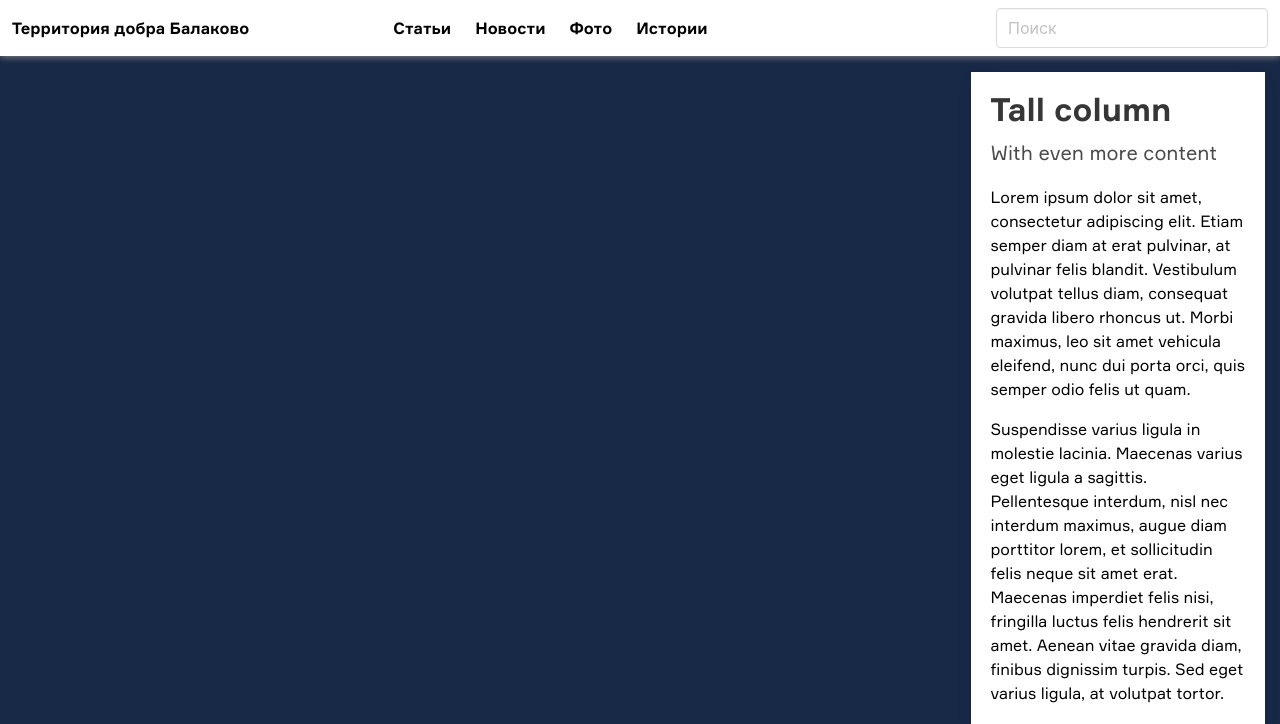
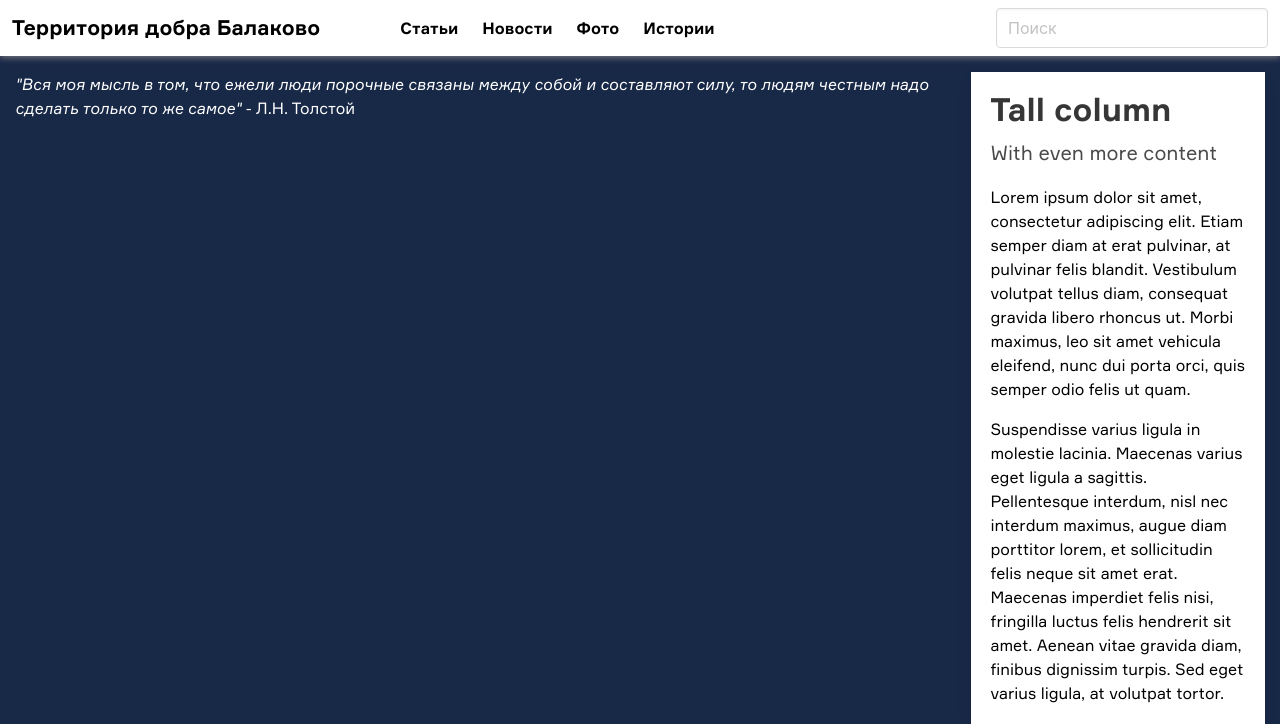
Before and after one commit to aq1/news, a Django app: page / in a window 1280 px wide. Shown: the top 724 px of the page. Run offline with Django 3.2, Linux system fonts and the light colour scheme; data that the repository does not hold is empty; some libraries are stand-ins or nearby versions.

Commit message:
Change layout

```diff
--- a/news/static/news/index.css
+++ b/news/static/news/index.css
@@ -17,7 +17,11 @@ img {
 /* Navbar */
 
 nav#nav div.navbar-start {
-    margin-left: 120px;
+    margin-left: 3.5rem;
+}
+
+nav#nav div.navbar-brand {
+    font-size: 1.3rem;
 }
 
 @media only screen and (max-width: 1024px) {
@@ -77,6 +81,11 @@ div.a-category {
     color: white;
     font-size: 10px;
     z-index: 100;
+}
+
+article.top-quote div {
+    background-color: transparent;
+    color: white;
 }
 
 /* Article Card 1 */
--- a/news/templates/news/index.html
+++ b/news/templates/news/index.html
@@ -5,6 +5,14 @@
 {% block content %}
     <div class="tile is-ancestor">
         <div class="tile is-vertical is-9">
+            <div class="tile is-parent">
+                <article class="tile is-child top-quote">
+                    <div>
+                        <span><i>"Вся моя мысль в том, что ежели люди порочные связаны между собой и составляют силу, то людям честным надо сделать только то же самое"</i></span>
+                        <span>- Л.Н. Толстой</span>
+                    </div>
+                </article>
+            </div>
 
             {% if articles %}
                 {% include 'news/article_cards/article_1.html' with article=articles.0 %}
```
